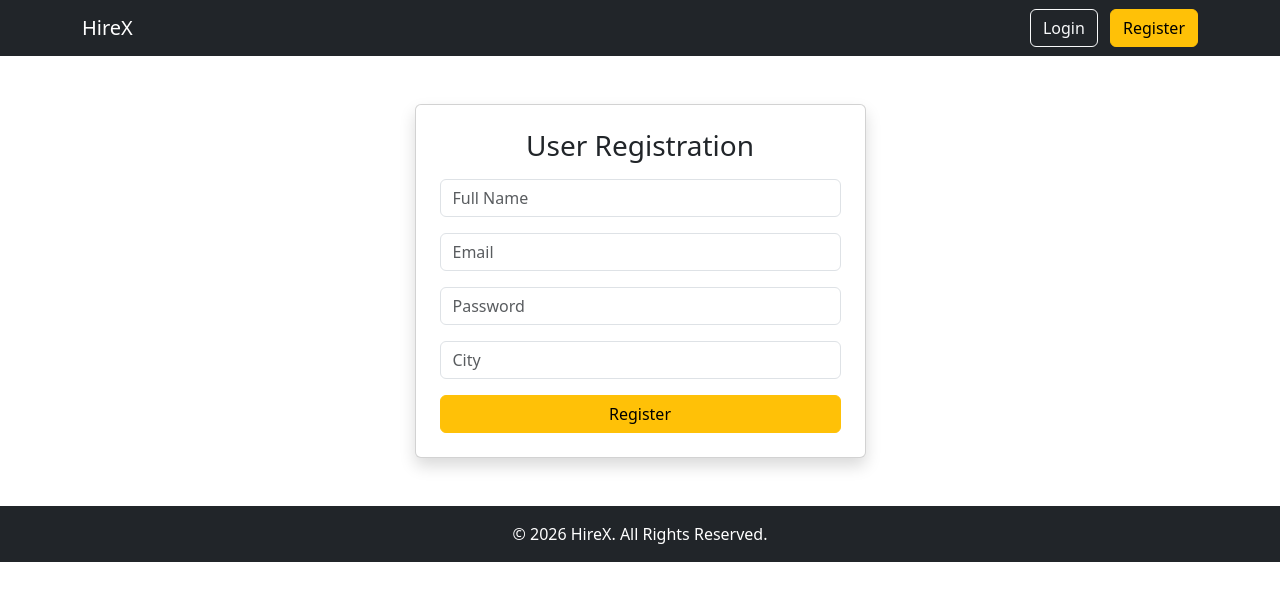
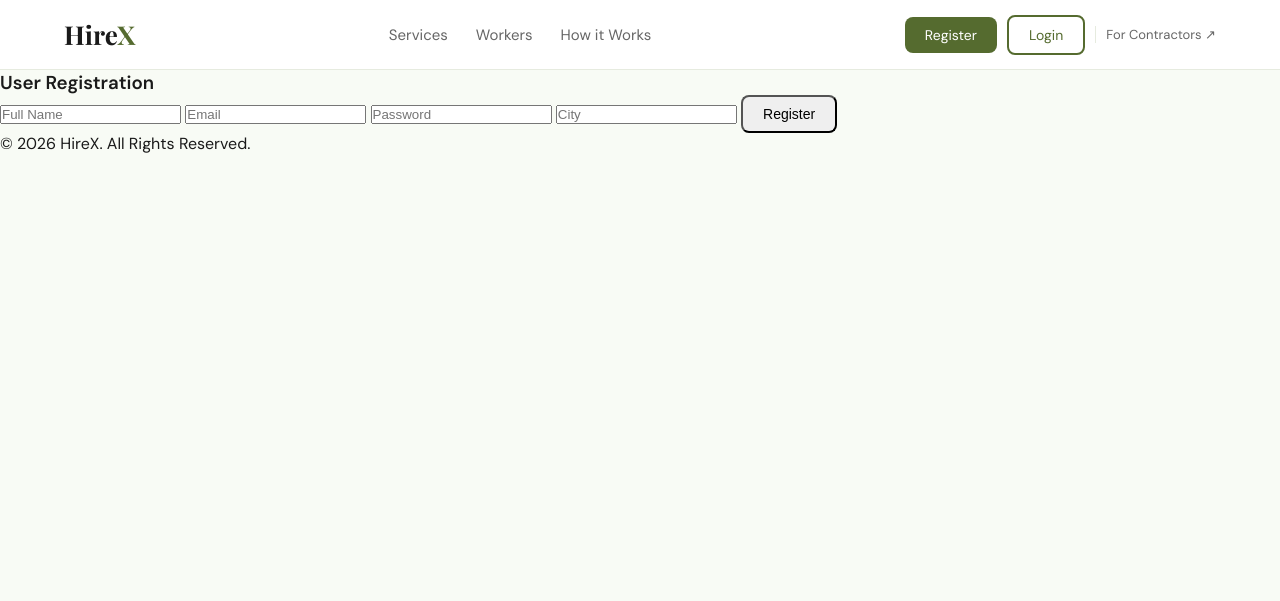
Before and after one commit to sajeerrr/Project-Hirex, a PHP site: page /register.php in a window 1280 px wide. Shown: the top 601 px of the page. Run offline with PHP 8.4, Linux system fonts and the light colour scheme.

Commit message:
frontend green

```diff
--- a/assets/css/style.css
+++ /dev/null
@@ -1,10 +0,0 @@
-.hero {
-    height: 80vh;
-    background: linear-gradient(rgba(0,0,0,0.6), rgba(0,0,0,0.6)),
-    url('../images/bg.jpg') center/cover no-repeat;
-}
-
-.card:hover {
-    transform: scale(1.05);
-    transition: 0.3s;
-}
--- /dev/null
+++ b/assets/css/styles.css
@@ -0,0 +1,344 @@
+.hero {
+    height: 80vh;
+    background: linear-gradient(rgba(0,0,0,0.6), rgba(0,0,0,0.6)),
+    url('/hirex/assets/images/bg.png') center/cover no-repeat;
+}
+
+.card:hover {
+    transform: scale(1.05);
+    transition: 0.3s;
+}
+
+*{
+margin:0;
+padding:0;
+box-sizing:border-box;
+}
+
+:root{
+
+--olive:#556B2F;
+--olive-light:#6B8E23;
+
+--bg:#f8fbf5;
+--text:#1a1a1a;
+--muted:#666;
+--white:#fff;
+
+--border:#e6ebdf;
+
+}
+
+body{
+
+font-family:'DM Sans',sans-serif;
+background:var(--bg);
+color:var(--text);
+
+}
+
+
+/* NAVBAR */
+
+.navbar{
+
+height:70px;
+
+display:flex;
+align-items:center;
+
+background:white;
+
+border-bottom:1px solid var(--border);
+
+position:sticky;
+top:0;
+
+}
+
+.nav-container{
+
+width:90%;
+margin:auto;
+
+display:flex;
+justify-content:space-between;
+align-items:center;
+
+}
+
+.logo{
+
+font-family:'Playfair Display',serif;
+font-size:26px;
+font-weight:700;
+
+color:var(--text);
+
+text-decoration:none;
+
+}
+
+.logo span{
+
+color:var(--olive);
+
+}
+
+.nav-links{
+
+display:flex;
+list-style:none;
+
+gap:28px;
+
+}
+
+.nav-links a{
+
+text-decoration:none;
+color:var(--muted);
+
+font-size:15px;
+
+}
+
+.nav-links a:hover{
+
+color:var(--olive);
+
+}
+
+
+/* BUTTONS */
+
+.nav-right{
+
+display:flex;
+align-items:center;
+gap:10px;
+
+}
+
+.btn{
+
+padding:9px 20px;
+border-radius:8px;
+
+font-size:14px;
+
+cursor:pointer;
+text-decoration:none;
+
+}
+
+.btn-primary{
+
+background:var(--olive);
+color:white;
+
+}
+
+.btn-outline{
+
+border:2px solid var(--olive);
+color:var(--olive);
+
+}
+
+.contractor-link{
+
+font-size:13px;
+color:var(--muted);
+
+text-decoration:none;
+
+border-left:1px solid var(--border);
+padding-left:10px;
+
+}
+
+
+/* HERO */
+
+.hero{
+
+min-height:calc(100vh - 70px);
+
+display:flex;
+flex-direction:column;
+align-items:center;
+
+padding-top:80px;
+
+background:linear-gradient(
+160deg,
+#f8fbf5 0%,
+#e7efd9 50%,
+#ffffff 100%
+);
+
+}
+
+.hero-content{
+
+text-align:center;
+
+}
+
+.hero h1{
+
+font-family:'Playfair Display',serif;
+font-size:46px;
+
+margin-bottom:12px;
+
+}
+
+.hero-sub{
+
+color:var(--muted);
+
+margin-bottom:40px;
+
+}
+
+
+/* SEARCH BAR */
+
+.search-bar{
+
+display:flex;
+align-items:center;
+
+background:white;
+
+border-radius:12px;
+
+border:1px solid var(--border);
+
+padding:10px;
+
+width:750px;
+max-width:90%;
+
+box-shadow:0 10px 30px rgba(0,0,0,0.1);
+
+}
+
+.search-field{
+
+flex:1;
+
+border:none;
+outline:none;
+
+padding:12px;
+
+font-size:14px;
+
+}
+
+.divider{
+
+width:1px;
+height:30px;
+
+background:var(--border);
+
+}
+
+.search-select{
+
+border:none;
+outline:none;
+
+padding:12px;
+
+font-size:14px;
+
+color:var(--muted);
+
+}
+
+.search-btn{
+
+background:var(--olive);
+
+color:white;
+
+border:none;
+
+padding:12px 22px;
+
+border-radius:8px;
+
+cursor:pointer;
+
+}
+
+
+/* TRUSTED */
+
+.trusted{
+
+margin-top:50px;
+
+text-align:center;
+
+}
+
+.trusted-label{
+
+font-size:12px;
+
+letter-spacing:1px;
+
+color:#999;
+
+margin-bottom:20px;
+
+}
+
+.logos-row{
+
+display:flex;
+
+gap:30px;
+
+justify-content:center;
+
+flex-wrap:wrap;
+
+}
+
+.company-logo{
+
+font-weight:600;
+
+color:#444;
+
+background:white;
+
+padding:8px 14px;
+
+border-radius:8px;
+
+border:1px solid var(--border);
+
+}
+
+
+/* ILLUSTRATION */
+
+.illustration-wrap{
+
+margin-top:40px;
+
+}
+
+.desk-scene{
+
+width:320px;
+
+}
--- a/includes/header.php
+++ b/includes/header.php
@@ -1,18 +1,47 @@
 <!DOCTYPE html>
-<html>
+<html lang="en">
 <head>
-    <title>HireX</title>
-    <link href="https://cdn.jsdelivr.net/npm/bootstrap@5.3.2/dist/css/bootstrap.min.css" rel="stylesheet">
-    <link href="/hirex/assets/css/style.css" rel="stylesheet">
+
+<meta charset="UTF-8">
+<meta name="viewport" content="width=device-width, initial-scale=1.0">
+
+<title>HireX - Find Skilled Workers</title>
+
+<link rel="stylesheet" href="/hirex/assets/css/styles.css">
+
+<link href="https://fonts.googleapis.com/css2?family=Playfair+Display:wght@700&family=DM+Sans:wght@400;500;600&display=swap" rel="stylesheet">
+
 </head>
+
 <body>
 
-<nav class="navbar navbar-expand-lg navbar-dark bg-dark">
-    <div class="container">
-        <a class="navbar-brand" href="/hirex/index.php">HireX</a>
-        <div>
-            <a href="/hirex/login.php" class="btn btn-outline-light me-2">Login</a>
-            <a href="/hirex/register.php" class="btn btn-warning">Register</a>
-        </div>
-    </div>
+<nav class="navbar">
+
+<div class="nav-container">
+
+<a href="index.php" class="logo">
+Hire<span>X</span>
+</a>
+
+<ul class="nav-links">
+
+<li><a href="#">Services</a></li>
+<li><a href="#">Workers</a></li>
+<li><a href="#">How it Works</a></li>
+
+</ul>
+
+<div class="nav-right">
+
+<a href="register.php" class="btn btn-primary">Register</a>
+<a href="login.php" class="btn btn-outline">Login</a>
+
+<a href="#" class="contractor-link">
+For Contractors ↗
+</a>
+
+</div>
+
+</div>
+
 </nav>
```
Also changed, not shown: index.php (+51 -47 lines), assets/images/bg.png (added).
